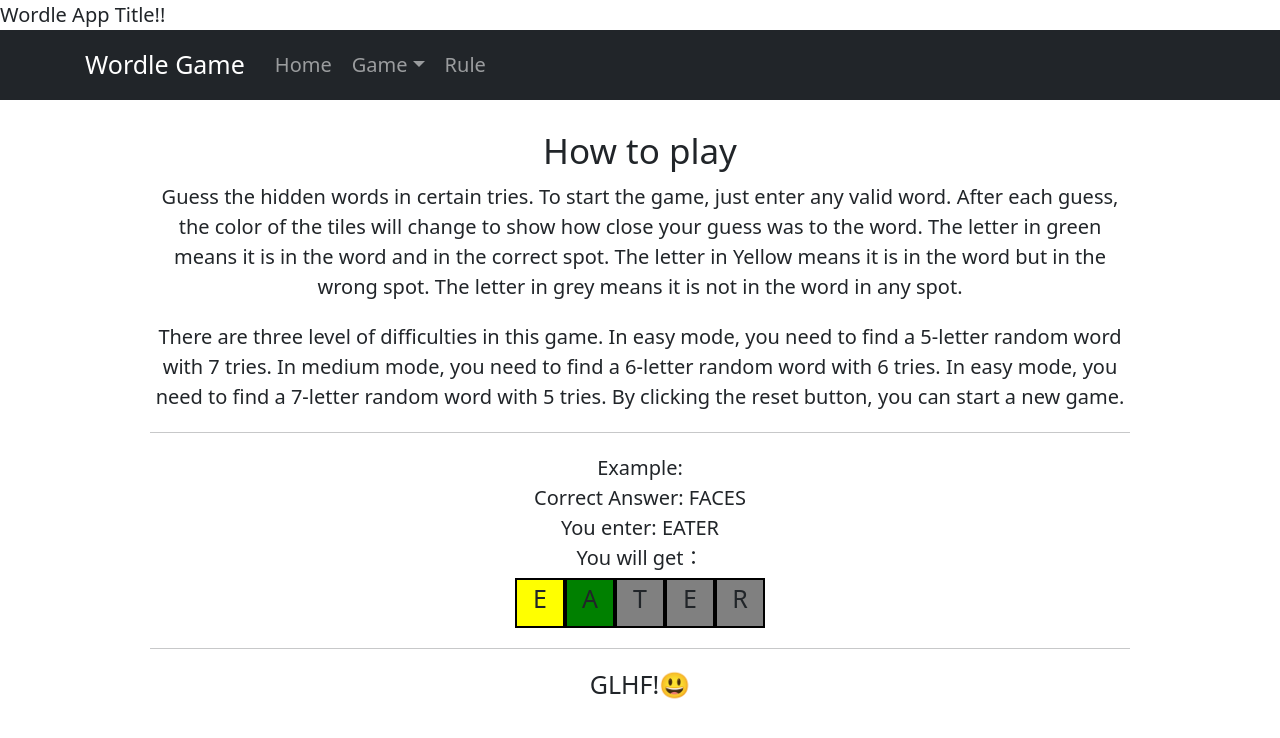
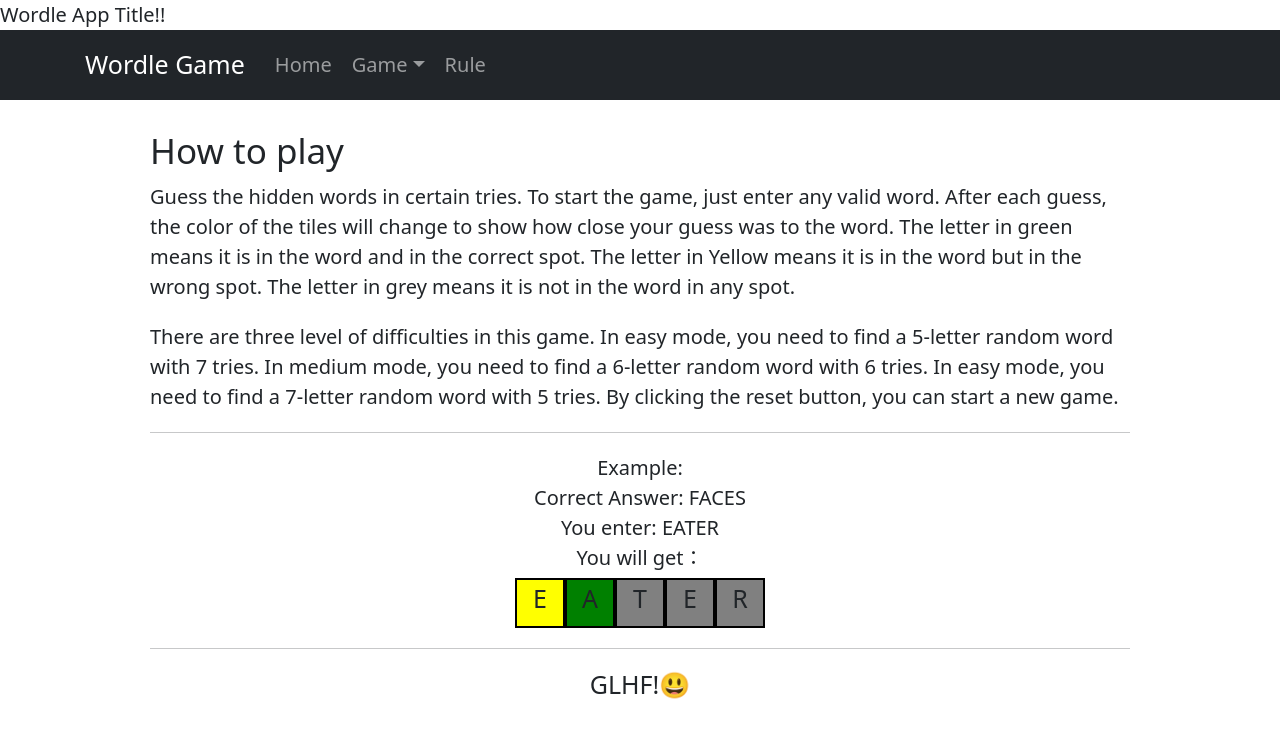
Before and after one commit to cindy-hsin/CS5610_WordleProject, a React (Create React App) app: page /rule in a window 1280 px wide. Shown: the top 738 px of the page. Built offline with nearby package versions, Linux system fonts and the light colour scheme.

Commit message:
make instruction on the rule page left aligned and rest center aligned

```diff
--- a/src/components/Rule.css
+++ b/src/components/Rule.css
@@ -35,13 +35,13 @@
     margin: 5px 10px;
 }
 
+.instruction{
+    text-align: left;
+}
+
 @media(max-width: 768px) {
     .rule-content{
         margin-left: 15%;
         margin-right: 15%;
     }
-
-    .instruction{
-        text-align: left;
-    }
 }
```
